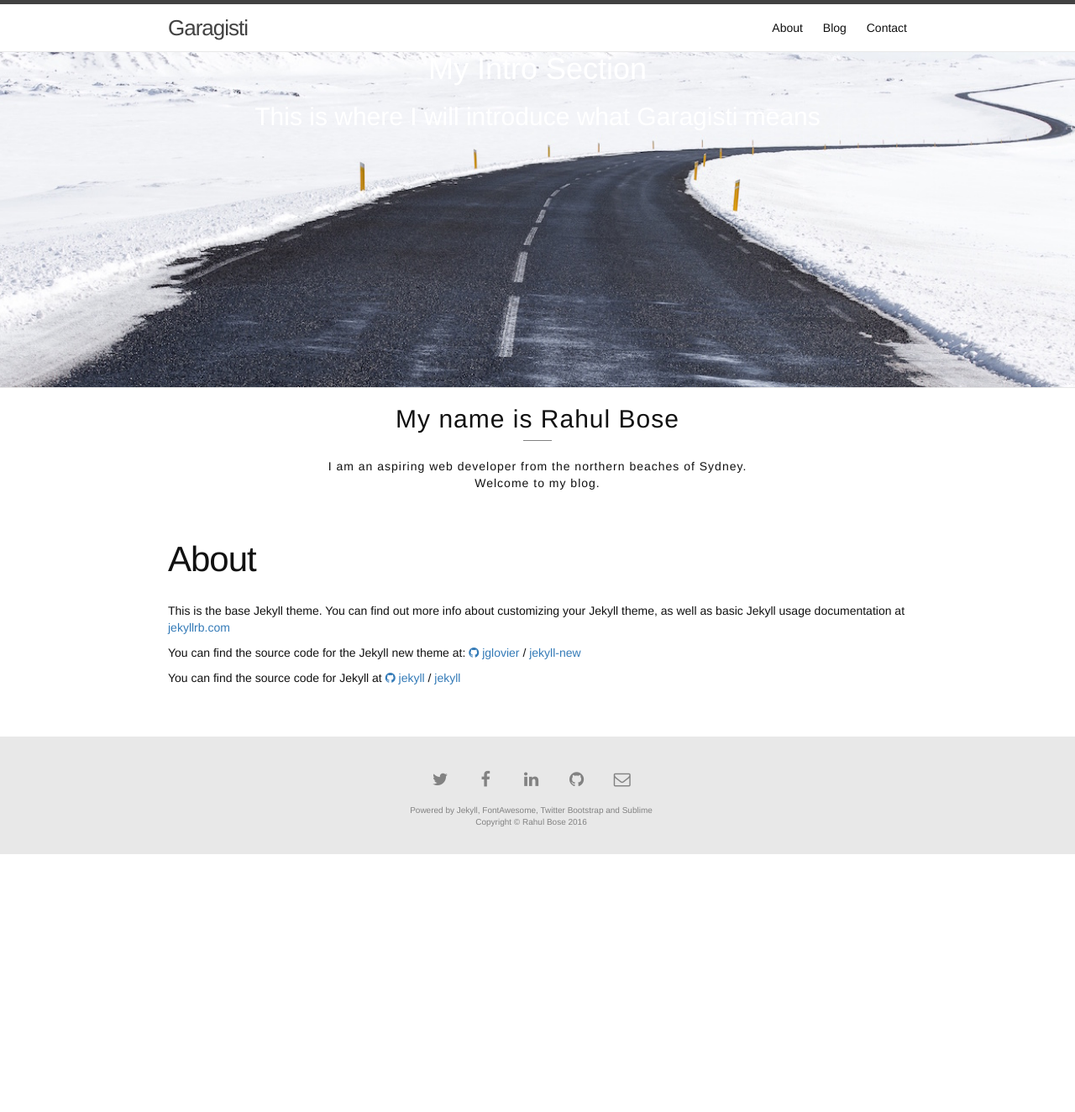
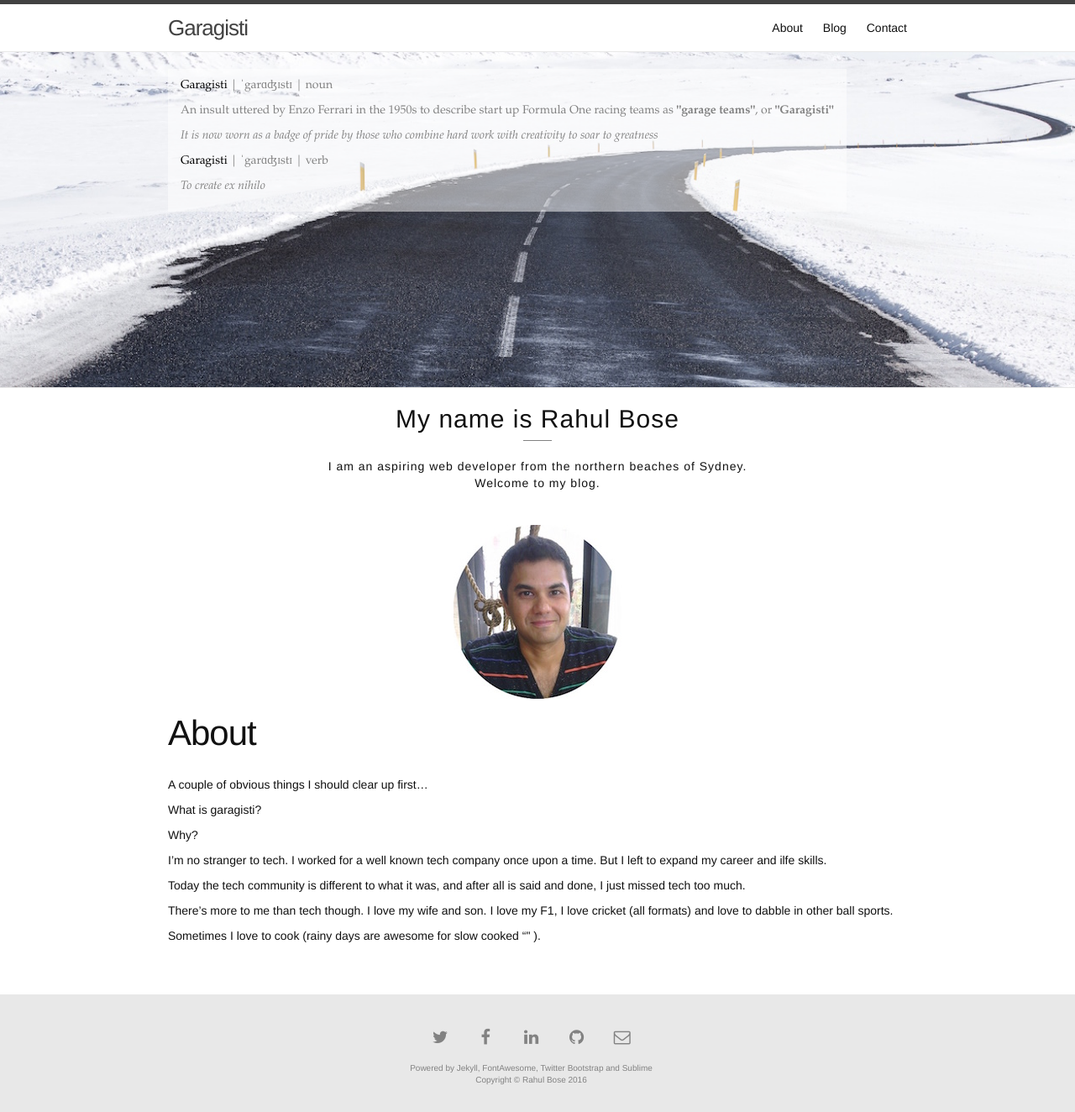
Before and after one commit to garagisti/garagisti.github.io, a Jekyll site: the page built from about.md, in a window 1280 px wide. Shown: the whole page at 84% size. Built offline with Jekyll 4.4.1, drawn with Linux system fonts in a browser that asks for light colours; nearby versions of some CDN libraries; before the commit the page ends 1017 px from its top, so only the background shows below that.

Commit message:
Updated definition of garagisti in the opening splash

```diff
--- a/_includes/intro.html
+++ b/_includes/intro.html
@@ -1,4 +1,7 @@
-<div class="intro">
-  <h1 class="intro">My Intro Section</h1>
-  <h2> This is where I will introduce what Garagisti means </h2>
+<div class="intro-splash-content">
+  <p> <span class="black-font">Garagisti</span> | ˈgarɑʤɪstɪ | noun </p>
+  <p>An insult uttered by Enzo Ferrari in the 1950s to describe start up Formula One racing teams as <span class="bold">"garage teams"</span>, or <span class="bold">"Garagisti"</span></p>
+  <p><span class="italics">It is now worn as a badge of pride by those who combine hard work with creativity to soar to greatness</span></p>
+  <p> <span class="black-font">Garagisti</span> | ˈgarɑʤɪstɪ | verb </p>
+  <p><span class="italics">To create ex nihilo</span></p>
 </div>
--- a/_layouts/default.html
+++ b/_layouts/default.html
@@ -16,7 +16,7 @@
 
     {% else %}
 
-    <div class="intro-content">
+    <div class="intro-splash">
       <div class="wrapper">
         {% include intro.html %}
       </div>
@@ -32,6 +32,10 @@
 
     <div class="page-content">
       <div class="wrapper">
+        {% if page.title == 'About' %}
+          <img src="../assets/blogAvatar.jpg" alt="Rahul 2014" class="center-image">
+        {% endif %}
+
         {{ content }}
       </div>
     </div>
--- a/_sass/_layout.scss
+++ b/_sass/_layout.scss
@@ -93,10 +93,10 @@
 }
 
 /**
- * Intro content
+ * Intro splash
  */
 
-.intro-content {
+.intro-splash {
     padding: 0 0;
     height: 400px;
     background-image: url(../assets/SnowRoad1a.jpg);
@@ -107,13 +107,30 @@
     -moz-background-size: cover;
     background-size: cover;
     -o-background-size: cover;
-    text-align: center;
-    color: #fff;
+    /*text-align: center;*/
+    /*color: #fff;*/
     border-bottom: 1px solid $grey-color-light;
+    position: relative;
 }
 
-h1.intro {
-    margin-top: 0px;
+/**
+* Reset the margin heading
+**/
+
+div.intro-splash-content {
+    position:absolute;
+    margin-top: 20px;
+
+    padding-top: 10px;
+    padding-right: 15px;
+    padding-bottom: 10px;
+    padding-left: 15px;
+
+    background-color: rgba(255,255,255,0.5);
+    color: $grey-color;
+
+    font-family: Baskerville,Baskerville Old Face,Hoefler Text,Garamond,Times New Roman,serif;
+
 }
 
 /**
@@ -152,6 +169,25 @@ h1.intro {
     padding-top: 10px;
     letter-spacing: 1px;
 }
+
+/**
+ * Font styles - for intro splash content
+ */
+
+ .bold {
+
+    font-weight: bold;
+ }
+
+ .italics {
+
+    font-style: italic;
+ }
+
+ .black-font {
+
+    color: black;
+ }
 
 /**
  * Site footer
--- a/about.md
+++ b/about.md
@@ -4,12 +4,16 @@ title: About
 permalink: /about/
 ---
 
-This is the base Jekyll theme. You can find out more info about customizing your Jekyll theme, as well as basic Jekyll usage documentation at [jekyllrb.com](http://jekyllrb.com/)
+A couple of obvious things I should clear up first...
 
-You can find the source code for the Jekyll new theme at:
-{% include icon-github.html username="jglovier" %} /
-[jekyll-new](https://github.com/jglovier/jekyll-new)
+What is garagisti?
 
-You can find the source code for Jekyll at
-{% include icon-github.html username="jekyll" %} /
-[jekyll](https://github.com/jekyll/jekyll)
+Why?
+
+I'm no stranger to tech. I worked for a well known tech company once upon a time. But I left to expand my career and ilfe skills.
+
+Today the tech community is different to what it was, and after all is said and done, I just missed tech too much.
+
+There's more to me than tech though. I love my wife and son. I love my F1, I love cricket (all formats) and love to dabble in other ball sports.
+
+Sometimes I love to cook (rainy days are awesome for slow cooked "<insert meat here>" ).
--- a/css/main.scss
+++ b/css/main.scss
@@ -11,6 +11,8 @@ $base-font-size:   16px;
 $base-font-weight: 400;
 $small-font-size:  $base-font-size * 0.875;
 $base-line-height: 1.5;
+
+$intro-splash-color: rgb(255,205,10);
 
 $spacing-unit:     30px;
 
```
Also changed, not shown: assets/blogAvatar.jpg (added).
